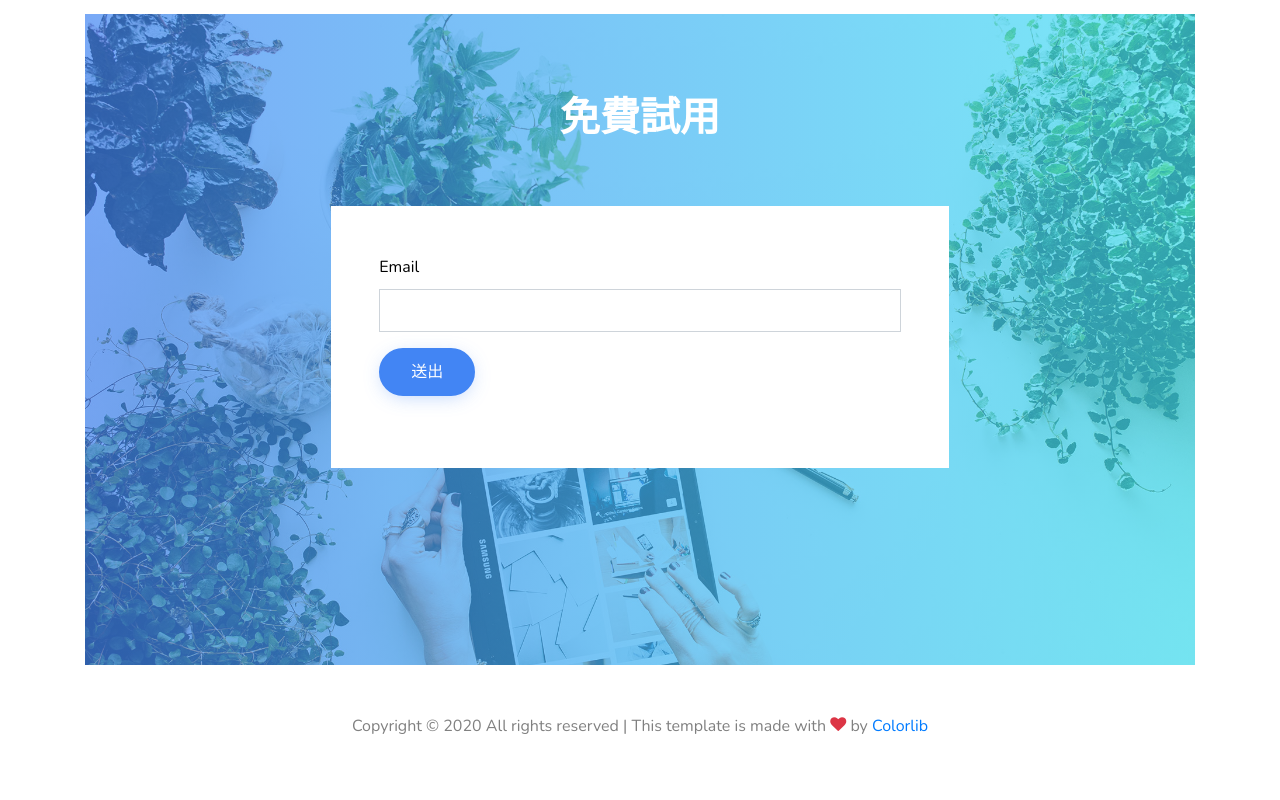
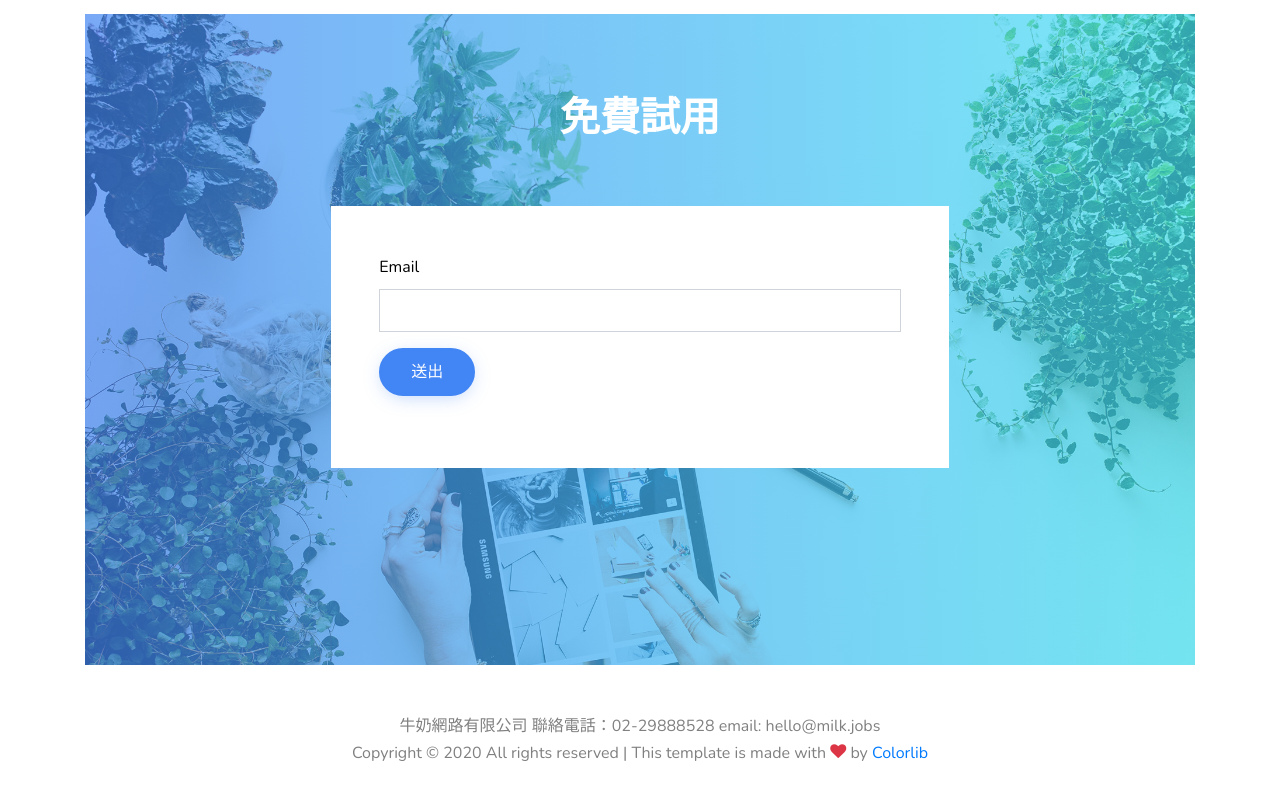
Before and after one commit to darrenyaoyao/KlassingTC, a plain HTML site: page index.html in a window 1280 px wide. Shown: the part 2583-3383 px from the top of the page. Drawn offline with nearby package versions, Linux system fonts and the light colour scheme; files whose address does not match are found by name.

Commit message:
add contact

```diff
--- a/index.html
+++ b/index.html
@@ -301,6 +301,9 @@
           <div class="row">
             <div class="col-md-12">
               <p class="mb-0">
+                牛奶網路有限公司 聯絡電話：02-29888528 email: hello@milk.jobs
+              </p>
+              <p class="mb-0">
                 <!-- Link back to Colorlib can't be removed. Template is licensed under CC BY 3.0. -->
                 Copyright &copy;
                 <script>
```
